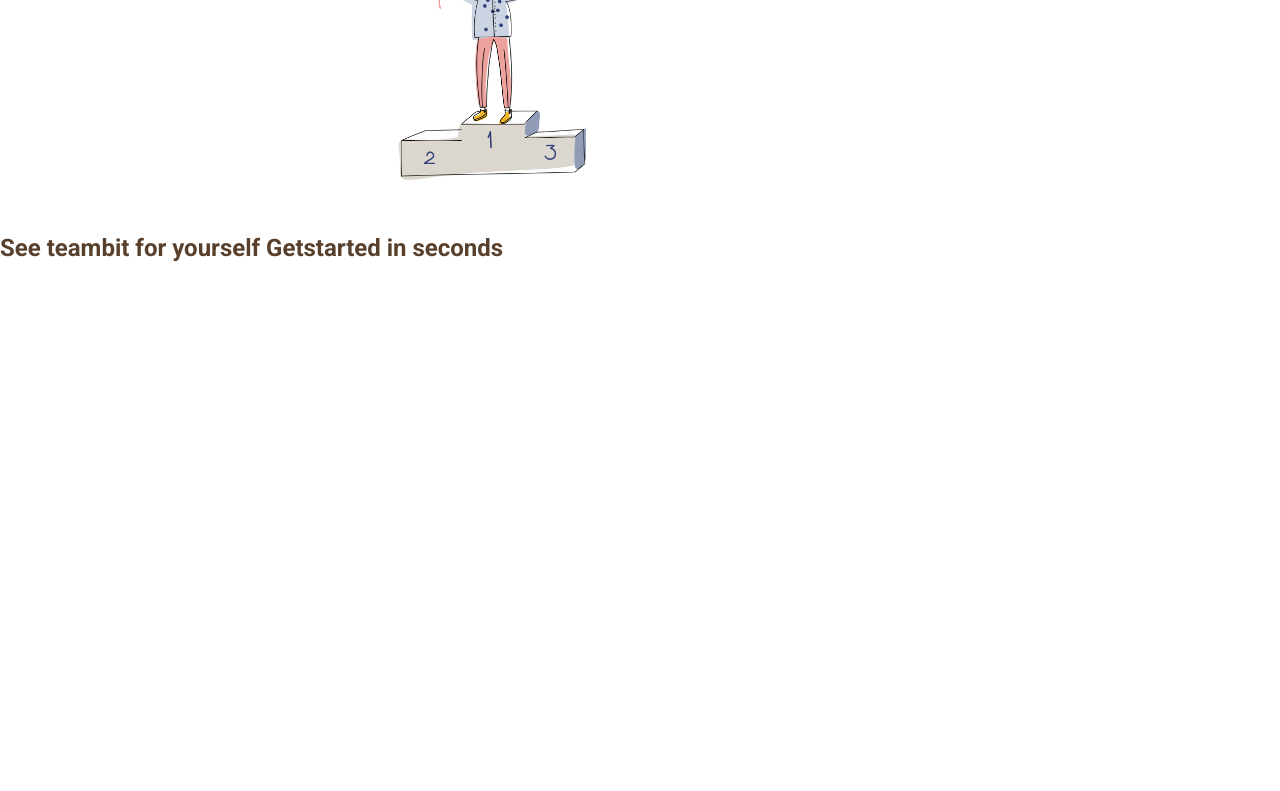
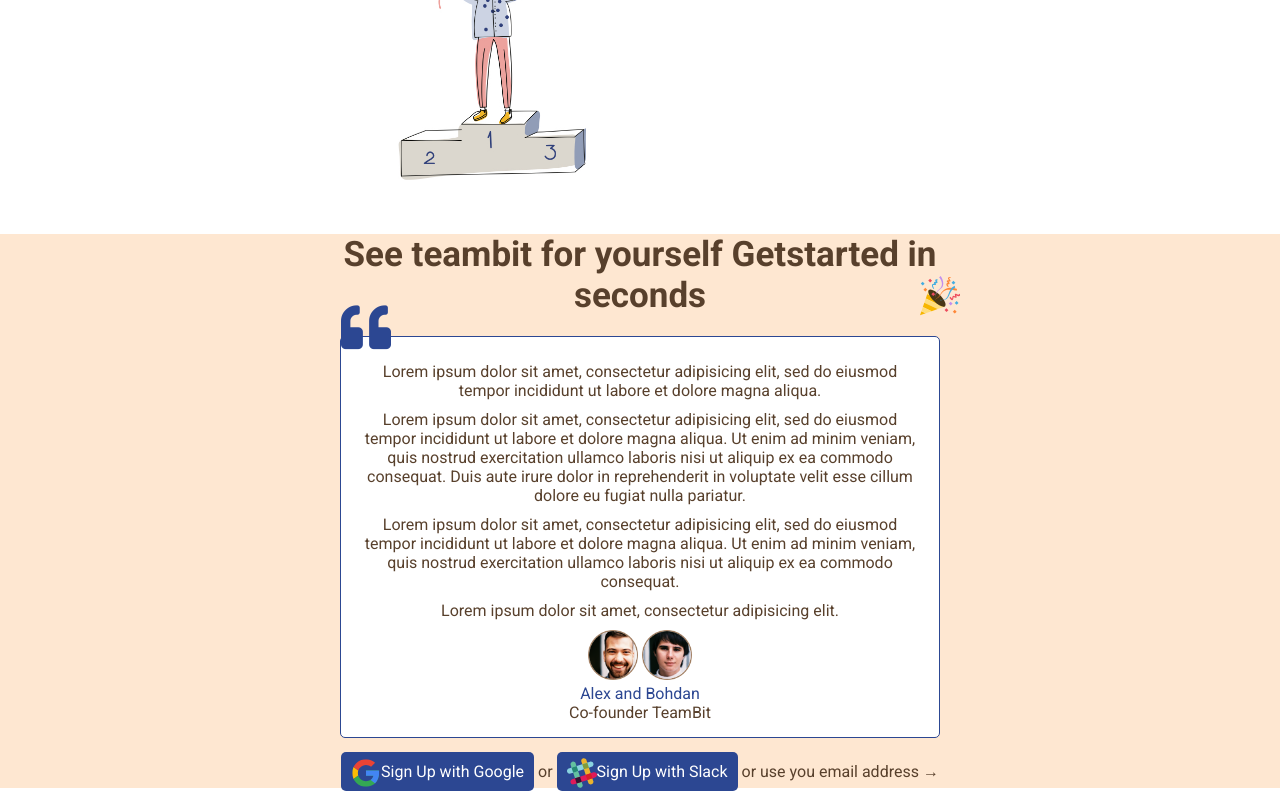
Before and after one commit to lindam-code/node-sass-teambit, a website: page index.html in a window 1280 px wide. Shown: the part 4548-5339 px from the top of the page. Before the commit the page ends 4810 px from the top, so only its background shows below. Drawn offline with nearby package versions, Linux system fonts and the light colour scheme.

Commit message:
Sezione get started.

```diff
--- a/index.html
+++ b/index.html
@@ -178,8 +178,28 @@
 
       <!-- Inzio sezione get started -->
       <div class="get_started">
-        <div class="cental_wrapper">
+        <div class="central_wrapper">
         <h2>See teambit for yourself Getstarted in seconds</h2>
+
+          <div class="founder_letter">
+            <i class="fa fa-quote-left" id="quotation_marks" aria-hidden="true"></i>
+            <p>Lorem ipsum dolor sit amet, consectetur adipisicing elit, sed do eiusmod tempor incididunt ut labore et dolore magna aliqua.</p>
+            <p>Lorem ipsum dolor sit amet, consectetur adipisicing elit, sed do eiusmod tempor incididunt ut labore et dolore magna aliqua. Ut enim ad minim veniam, quis nostrud exercitation ullamco laboris nisi ut aliquip ex ea commodo consequat. Duis aute irure dolor in reprehenderit in voluptate velit esse cillum dolore eu fugiat nulla pariatur.</p>
+            <p>Lorem ipsum dolor sit amet, consectetur adipisicing elit, sed do eiusmod tempor incididunt ut labore et dolore magna aliqua. Ut enim ad minim veniam, quis nostrud exercitation ullamco laboris nisi ut aliquip ex ea commodo consequat.</p>
+            <p>Lorem ipsum dolor sit amet, consectetur adipisicing elit.</p>
+            <img src="img/alex.png" alt="alex">
+            <img src="img/bohdan.png" alt="bohdan">
+            <div>
+              <span class="founder_signature">Alex and Bohdan</span>
+              <span>Co-founder TeamBit</span>
+            </div>
+          </div>
+          <div>
+            <a href="#" class="button"><img src="img/google-logo.svg" alt="google logo">Sign Up with Google</a>
+            or
+            <a href="#" class="button"><img src="img/slack-logo.svg" alt="slack logo">Sign Up with Slack</a>
+            <a href="#">or use you email address &rarr;</a>
+          </div>
         </div>
       </div>
       <!-- Fine sezione get started -->
--- a/src/scss/partials/_main.scss
+++ b/src/scss/partials/_main.scss
@@ -77,7 +77,60 @@
 // Fine sezione operation sfondo bianco
 
 // Sezione get started sfondo rosa
-.get started {
+.get_started {
   background-color: $primary_color;
+  .central_wrapper {
+    width: 50%;
+    margin: auto;
+    text-align: center;
+    h2 {
+      font-size: 35px;
+      position: relative;
+      &::before {
+        position: absolute;
+        bottom: 0;
+        right: 0;
+        content: '';
+        display: block;
+        width: 40px;
+        height: 40px;
+        background-image: url('../img/happy.svg');
+        background-size: cover;
+      }
+    }
+    .founder_letter {
+      border: 1px solid $secondary_color;
+      border-radius: 5px;
+      background-color: white;
+      padding: 15px;
+      margin: 20px;
+      position: relative;
+      #quotation_marks {
+        font-size: 50px;
+        color: $secondary_color;
+        position: absolute;
+        top: -35px;
+        left: 0;
+      }
+      p {
+        margin: 10px 0;
+      }
+      img {
+        width: 50px;
+      }
+      span {
+        display: block;
+      }
+      .founder_signature {
+        color: $secondary_color;
+      }
+    }
+    .button {
+      @include buttonLayout;
+      img {
+        @include imgButton;
+      }
+    }
+  }
 }
 // Fine sezione get started sfondo rosa
```
Also changed, not shown: dist/app.css.
